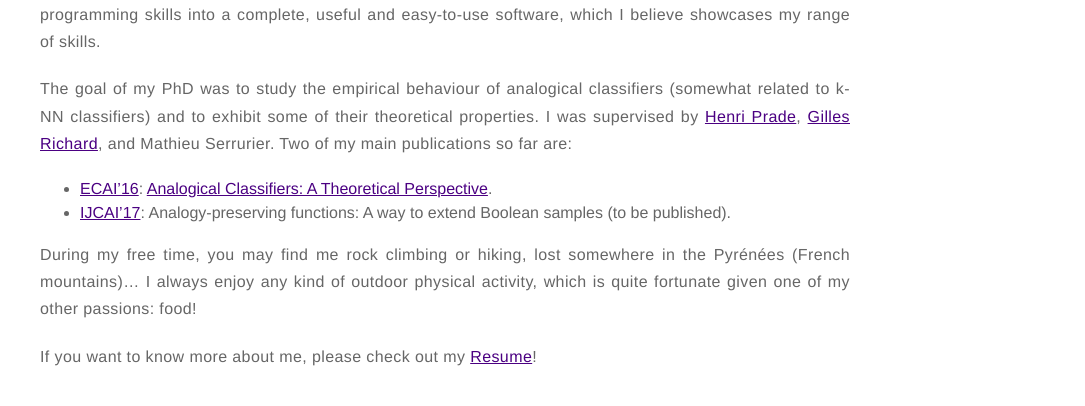
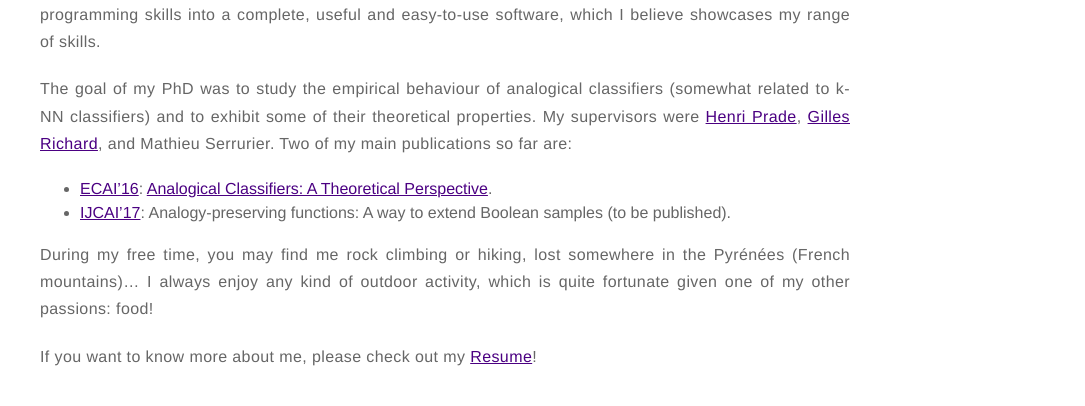
Before and after one commit to NicolasHug/nicolashug.github.io, a Jekyll site: the page built from about.md, in a window 1280 px wide. Shown: the part 928-1334 px from the top of the page, without its empty margins (195-1280 px from the left). Built offline with Jekyll 4.4.1, drawn with Linux system fonts in a browser that asks for light colours.

Commit message:
update cv and about

```diff
--- a/about.md
+++ b/about.md
@@ -31,7 +31,7 @@ believe showcases my range of skills.
 
 The goal of my PhD was to study the empirical behaviour of analogical
 classifiers (somewhat related to k-NN classifiers) and to exhibit some of their
-theoretical properties. I was supervised by [Henri
+theoretical properties. My supervisors were [Henri
 Prade](https://www.irit.fr/~Henri.Prade/), [Gilles
 Richard](https://www.irit.fr/~Gilles.Richard/), and Mathieu Serrurier. Two of
 my main publications so far are:
@@ -41,8 +41,8 @@ my main publications so far are:
   extend Boolean samples (to be published).
 
 During my free time, you may find me rock climbing or hiking, lost somewhere in
-the Pyrénées (French mountains)... I always enjoy any kind of outdoor physical
-activity, which is quite fortunate given one of my other passions: food!
+the Pyrénées (French mountains)... I always enjoy any kind of outdoor activity,
+which is quite fortunate given one of my other passions: food!
 
 If you want to know more about me, please check out my <a
 href="{{site.base.url}}/assets/Nicolas_Hug_CV.pdf">Resume</a>!
```
Also changed, not shown: 1 other file.
